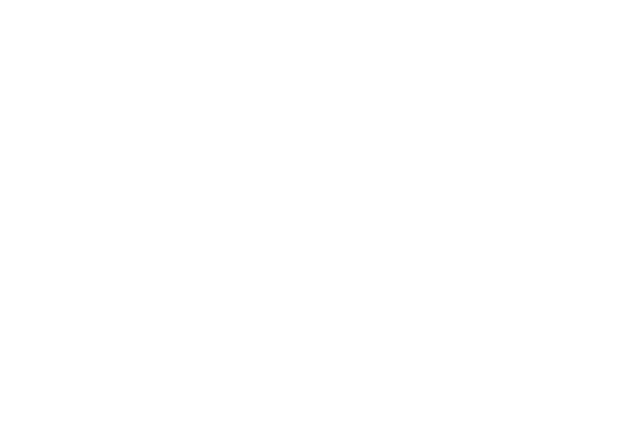
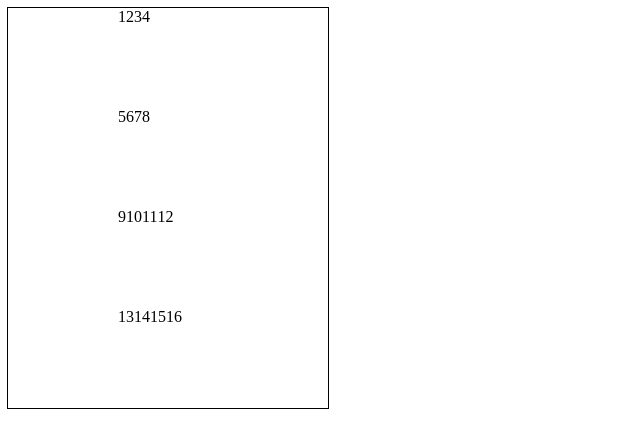
Before and after one commit to jackcharley/Etch-A-Sketch, a plain HTML site: page index.html in a window 1280 px wide. Shown: the whole page, without its empty margins (0-640 px from the left). Drawn offline with Linux system fonts and the light colour scheme.

Commit message:
layout and styling

```diff
--- a/index.html
+++ b/index.html
@@ -4,12 +4,35 @@
     <meta charset="UTF-8">
     <meta http-equiv="X-UA-Compatible" content="IE=edge">
     <meta name="viewport" content="width=device-width, initial-scale=1.0">
+    <link rel="stylesheet" href="./style.css">
     <title>Etch-A-Sketch</title>
 </head>
 <body>
-
     <div class="gridcontainer">
-
+        <div class="row1">
+            <div class="box">1</div>
+            <div class="box">2</div>
+            <div class="box">3</div>
+            <div class="box">4</div>
+        </div>
+        <div class="row2">
+            <div class="box">5</div>
+            <div class="box">6</div>
+            <div class="box">7</div>
+            <div class="box">8</div>
+        </div>
+        <div class="row3">
+            <div class="box">9</div>
+            <div class="box">10</div>
+            <div class="box">11</div>
+            <div class="box">12</div>
+        </div>
+        <div class="row4">
+            <div class="box">13</div>
+            <div class="box">14</div>
+            <div class="box">15</div>
+            <div class="box">16</div>
+        </div>
     </div>
     </body></div>
 </body>
--- a/style.css
+++ b/style.css
@@ -0,0 +1,18 @@
+.gridcontainer {
+    display: flex;
+    flex-direction: column;
+    align-items: center;
+    justify-content: center;
+    width: 25vw;
+    outline: 1px solid;
+}
+
+.row1,
+.row2,
+.row3,
+.row4 {
+    height: 100px;
+    width: 100px;
+    display: flex;
+    flex-direction: row;
+}
```
